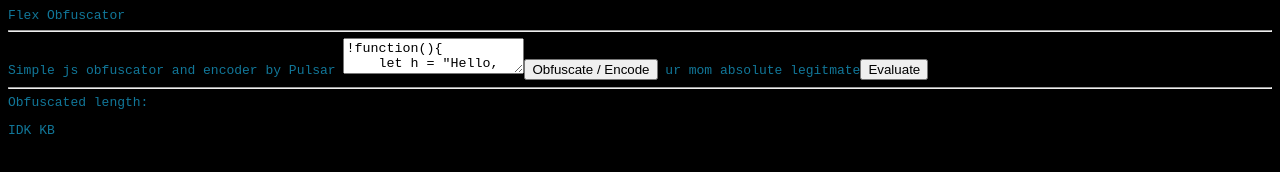
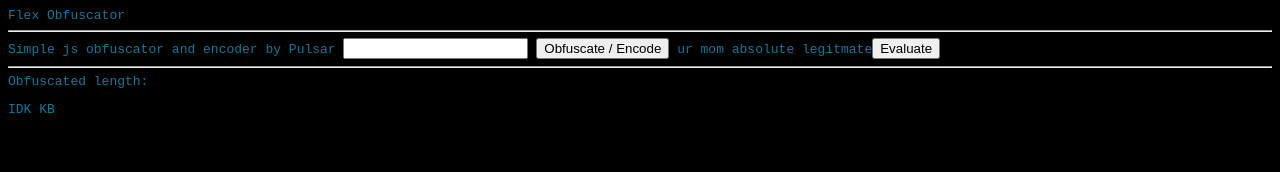
Before and after one commit to viruster/viruster.github.io, a plain HTML site: page obfuscator.html in a window 1280 px wide. Drawn offline with Linux system fonts and the light colour scheme.

Commit message:
Update obfuscator.html
llll

```diff
--- a/obfuscator.html
+++ b/obfuscator.html
@@ -15,15 +15,7 @@ body {
 </style>
 Flex Obfuscator<hr>
 Simple js obfuscator and encoder by Pulsar
-<textarea id = "NIGGERS">
-!function(){
-    let h = "Hello, world!"
-
-
-    alert("Hello, world! " + h);
-
-}()
-</textarea><button onclick = "abfiscato(document.getElementById('NIGGERS').textContent)">Obfuscate / Encode</button> ur mom absolute legitmate<button onclick = "eval(document.getElementById('NIGGERS').textContent)">Evaluate</button><hr>
+<input id = "NIGGERS"> <button onclick = "abfiscato(document.getElementById('NIGGERS').value)">Obfuscate / Encode</button> ur mom absolute legitmate<button onclick = "eval(document.getElementById('NIGGERS').value)">Evaluate</button><hr>
 
 Obfuscated length: <p id = "l">IDK KB</p>
 <script>
@@ -32,7 +24,7 @@ function genDecoder(a) {
     let enc = new TextEncoder()
     return `!!!!!!!!!!!!!!!!!!!!!!!!!!!!!!!!!!!!!!!!!!!!!!!!!!!!!!!!!!!!!!!!!!!!!!!!!!!!!!!!!!!!!!!!!!!!!!!!!!!!!!!!!!!!!!!!!!!!!!!!!!!!!!!!!!!!!!!!!!!!!!!!!!!!!!!!!!!!!!!!!!!!!!!!!!!!!!!!!!!!!!!!!!!!!!!!!!!!!!!!!!!!!!!!!!!!!!!!!!!!!!!!!!!!!!!!!!!!!!!!!!!!!!!!!!!!!!!!!!!!!!!!!!!!!!!!!!!!!!!!!!!!!!!!!!!!!!!!!!!!!!!!!!!!!!!!!!!!!!!!!!!!!!!!!!!!!!!!!!!!!!!!!!!!!!!!!!!!!!!!!!!!!!!!!!!!!!!!!!!!!!!!!!!!!!!!!!!!!!!!!!!!!!!!!!!!!!!!!!!!!!!!!!!!!!!!!!!!!!!!!!!!!!!!!!!!!!!!!!!!!!!!!!!!function(c){const g=new (new Function("retu" + "rn" + "           this")())["Text"+        "Decoder"]();this["__pro" +             "to__"]["cons"+           "truct" +                         "or"]["const" +       "ructor"](g[c](new (new Function("re"+          "tur"          +        "n this")())["Uint" + "8" +               "Array"]([${enc.encode(a).toString()}])))()}("d"               +         "e"        +"c"+               "o"+        "d"+        "e")`
 }
-    document.getElementById('NIGGERS').innerHTML = `!function(${new Array(8000).join("                        $$$$$$$___$$$$$$$__$$_$$$__$$$__$$$___$$$___$$$                     ,                             ").slice(0, -1)}){${genDecoder(code)}}(${new Array(8000).join(Math.random() * 100000000 + "             ,             ").slice(0, -1)})`
+    document.getElementById('NIGGERS').value = `!function(${new Array(8000).join("                        $$$$$$$___$$$$$$$__$$_$$$__$$$__$$$___$$$___$$$                     ,                             ").slice(0, -1)}){${genDecoder(code)}}(${new Array(8000).join(Math.random() * 100000000 + "             ,             ").slice(0, -1)})`
     document.getElementById('l').innerHTML = Math.floor(document.getElementById('NIGGERS').innerHTML.length / 1024) + "KB"
 }
 </script>
```
